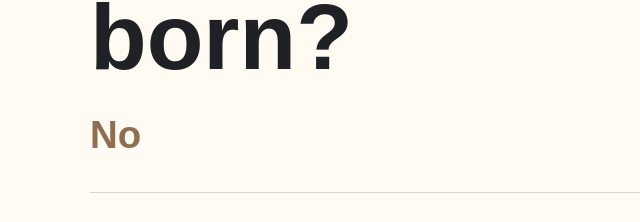
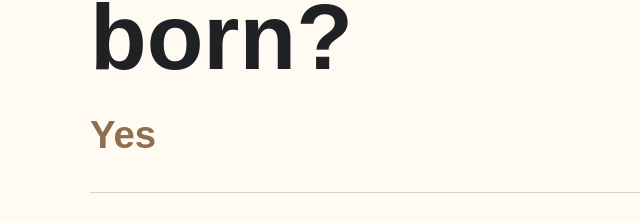
Before and after one commit to arthurnmny/Visualizer, a website: page babystatus.html in a window 1280 px wide. Shown: the part 203-425 px from the top of the page, 0-640 px from the left. Drawn offline with Linux system fonts and the light colour scheme.

Commit message:
baby = yes

```diff
--- a/babystatus.html
+++ b/babystatus.html
@@ -90,7 +90,7 @@
     <header>
       <p class="eyebrow">Baby status</p>
       <h1>Has the baby been born?</h1>
-      <p class="status-text">No</p>
+      <p class="status-text">Yes</p>
     </header>
 
     <div class="form-wrap">
```
